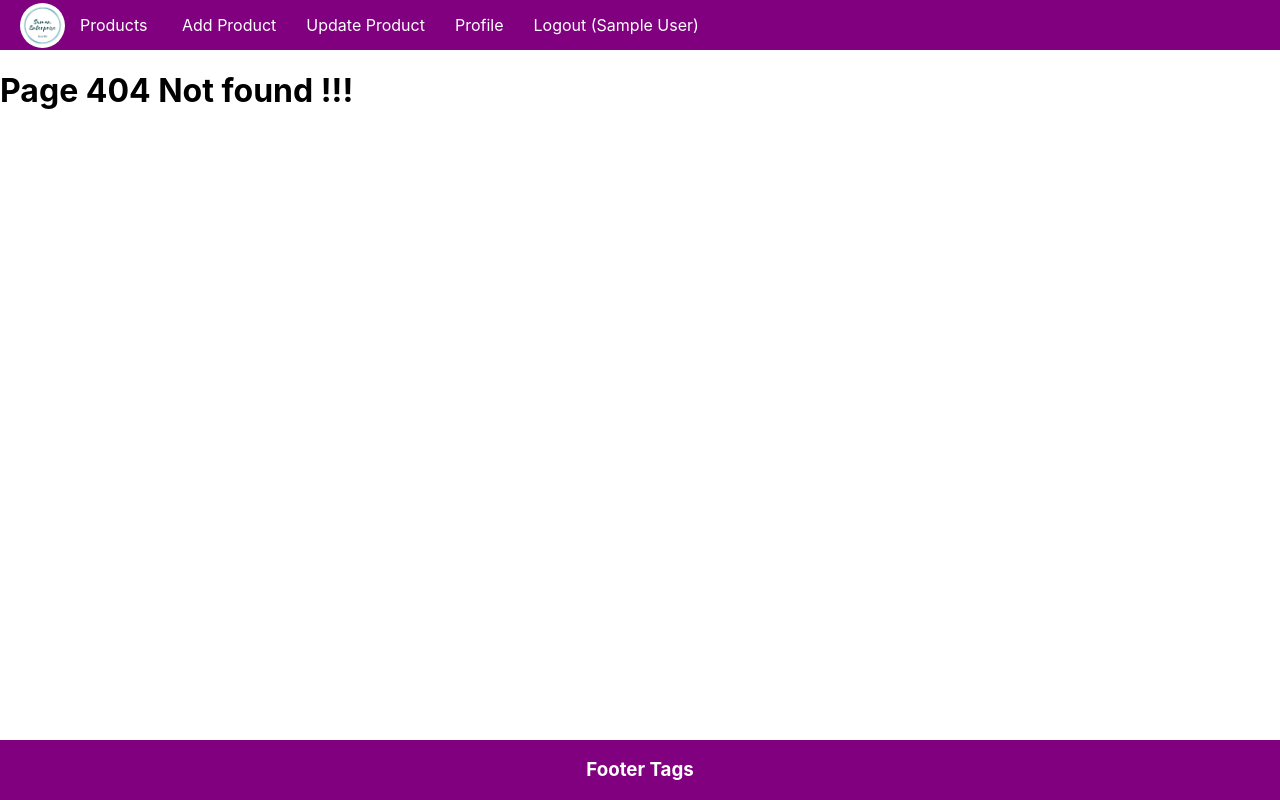
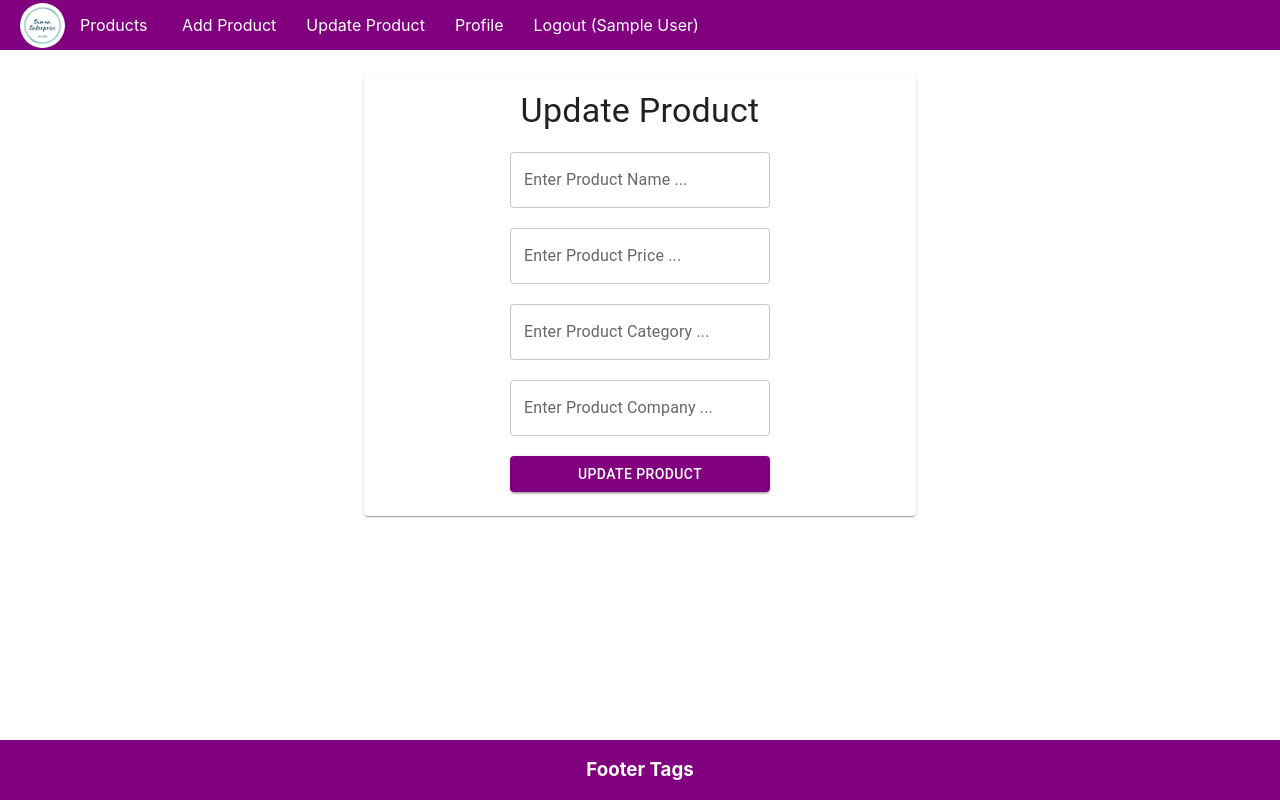
Before and after one commit to sumancoding/MERN-e-commerce-dashboard, a React (Create React App) app in the folder client/: page /update/1 in a window 1280 px wide. Before the commit this address had no page. Built offline with nearby package versions, Linux system fonts and the light colour scheme; sample sign-in values are in the browser's storage.

Commit message:
update product UI

```diff
--- a/client/src/App.js
+++ b/client/src/App.js
@@ -7,6 +7,7 @@ import PrivateComponent from "./component/PrivateComponent";
 import Login from "./component/Login";
 import AddProduct from "./component/AddProduct";
 import Products from "./component/Products";
+import Update from "./component/Update";
 
 function App() {
   return (
@@ -16,7 +17,7 @@ function App() {
         <Route element={<PrivateComponent />}>
           <Route path="/" element={<Products />} />
           <Route path="/add" element={<AddProduct />} />
-          <Route path="/update" element={<h1>Update the Products Page</h1>} />
+          <Route path="/update/:id" element={<Update />} />
           <Route path="/profile" element={<h1>Profile Page</h1>} />
           <Route
             path="/logout"
--- a/client/src/component/Nav.js
+++ b/client/src/component/Nav.js
@@ -1,5 +1,5 @@
 import React from "react";
-import { NavLink, useNavigate } from "react-router-dom";
+import { Link, useNavigate } from "react-router-dom";
 import Logo from "./logo.png";
 
 const Nav = () => {
@@ -17,22 +17,22 @@ const Nav = () => {
       {auth ? (
         <ul className="nav-ul">
           <li>
-            <NavLink to="/">Products</NavLink>
+            <Link to="/">Products</Link>
           </li>{" "}
           <li>
-            <NavLink to="/add">Add Product</NavLink>
+            <Link to="/add">Add Product</Link>
           </li>
           <li>
-            <NavLink to="/update">Update Product</NavLink>
+            <Link to="/update">Update Product</Link>
           </li>
           <li>
-            <NavLink to="/profile">Profile</NavLink>
+            <Link to="/profile">Profile</Link>
           </li>
           <li>
             {" "}
-            <NavLink onClick={logout} to="/signup">
+            <Link onClick={logout} to="/signup">
               Logout ({JSON.parse(auth).name})
-            </NavLink>
+            </Link>
             {/*  when we take it from localStorage its in string format so we need to convert it to json */}
           </li>{" "}
         </ul>
@@ -41,11 +41,11 @@ const Nav = () => {
           {" "}
           <li>
             {" "}
-            <NavLink to="/signup">Sign Up</NavLink>
+            <Link to="/signup">Sign Up</Link>
           </li>
           <li>
             {" "}
-            <NavLink to="/login">Log In</NavLink>
+            <Link to="/login">Log In</Link>
           </li>
         </ul>
       )}
--- a/client/src/component/Products.js
+++ b/client/src/component/Products.js
@@ -7,7 +7,9 @@ import {
   Container,
   Box,
   Button,
+  Stack,
 } from "@mui/material";
+import { Link } from "react-router-dom";
 
 const Products = () => {
   const [products, setProducts] = useState([]);
@@ -59,13 +61,30 @@ const Products = () => {
                     {" "}
                     Product company: {item.company}
                   </Typography>
+                  <Stack spacing={2} direction="row">
                     <Button
                       variant="contained"
                       sx={{ bgcolor: "purple", width: "40%" }}
                       onClick={() => handleDelete(item._id)}
                     >
                       Delete
+                    </Button>{" "}
+                    <Link
+                      to={`/update/${item._id}`}
+                      style={{ textDecoration: "none" }}
+                    >
+                      {" "}
+                      <Button
+                        variant="contained"
+                        sx={{
+                          bgcolor: "purple",
+                          width: "110%",
+                        }}
+                      >
+                        Update
                       </Button>
+                    </Link>
+                  </Stack>
                 </CardContent>
               </Card>
             </Grid>
--- /dev/null
+++ b/client/src/component/Update.js
@@ -0,0 +1,94 @@
+import React, { useState } from "react";
+import {
+  Grid,
+  Container,
+  Card,
+  CardContent,
+  TextField,
+  Typography,
+  Button,
+} from "@mui/material";
+import { useNavigate } from "react-router-dom";
+
+const Update = () => {
+  const [name, setName] = useState("");
+  const [price, setPrice] = useState("");
+  const [category, setCategory] = useState("");
+  const [company, setCompany] = useState("");
+
+  const navigate = useNavigate();
+
+  const handleSubmit = () => {
+    console.log(name, price, category, company);
+  };
+
+  return (
+    <div>
+      <Grid
+        container
+        alignItems="center"
+        justifyContent="center"
+        textAlign="center"
+      >
+        <Grid item xs={8}>
+          <Container maxWidth="sm">
+            <Card sx={{ mt: 3 }}>
+              <CardContent>
+                <Typography variant="h4">Update Product</Typography> <br />
+                <TextField
+                  label="Enter Product Name ..."
+                  variant="outlined"
+                  sx={{ width: "50%" }}
+                  value={name}
+                  onChange={(e) => {
+                    setName(e.target.value);
+                  }}
+                />{" "}
+                <br /> <br />
+                <TextField
+                  label="Enter Product Price ..."
+                  variant="outlined"
+                  sx={{ width: "50%" }}
+                  value={price}
+                  onChange={(e) => {
+                    setPrice(e.target.value);
+                  }}
+                />{" "}
+                <br /> <br />
+                <TextField
+                  label="Enter Product Category ..."
+                  variant="outlined"
+                  sx={{ width: "50%" }}
+                  value={category}
+                  onChange={(e) => {
+                    setCategory(e.target.value);
+                  }}
+                />{" "}
+                <br /> <br />
+                <TextField
+                  label="Enter Product Company ..."
+                  variant="outlined"
+                  sx={{ width: "50%" }}
+                  value={company}
+                  onChange={(e) => {
+                    setCompany(e.target.value);
+                  }}
+                />{" "}
+                <br /> <br />
+                <Button
+                  variant="contained"
+                  sx={{ bgcolor: "purple", width: "50%" }}
+                  onClick={handleSubmit}
+                >
+                  Update Product
+                </Button>
+              </CardContent>
+            </Card>
+          </Container>
+        </Grid>
+      </Grid>
+    </div>
+  );
+};
+
+export default Update;
```
Also changed, not shown: 1 other file (tests, documents, lock files or other folders). Lines whose indentation alone changed are shown as unchanged.
